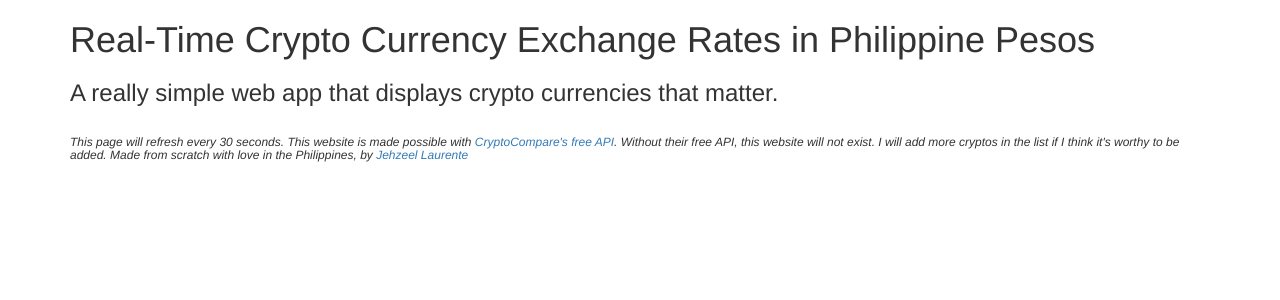
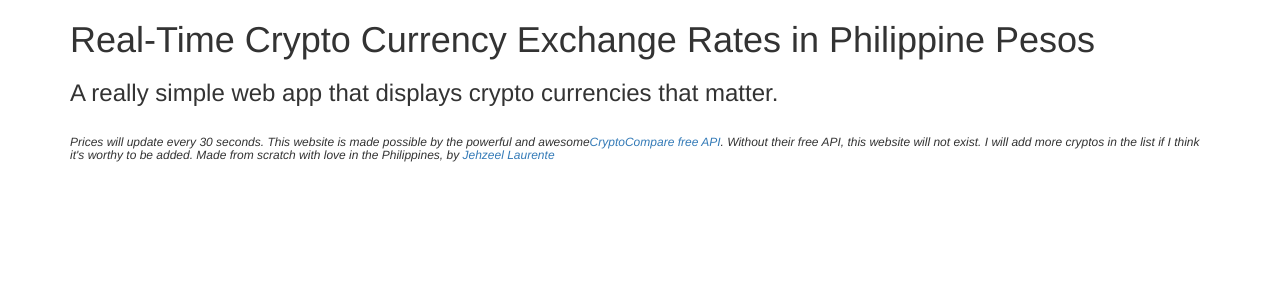
Before and after one commit to jehzlau/cryptocurrency, a PHP site: page / in a window 1280 px wide. Shown: the top 300 px of the page. Run offline with PHP 8.4, Linux system fonts and the light colour scheme; data that the repository does not hold is empty.

Commit message:
Modified footer notes

```diff
--- a/index.php
+++ b/index.php
@@ -30,6 +30,7 @@ padding-top: 10px;
 font-style: italic;
 clear: both;
 }
+
 </style>
 <link href="https://maxcdn.bootstrapcdn.com/bootstrap/3.3.7/css/bootstrap.min.css" rel="stylesheet" integrity="sha384-BVYiiSIFeK1dGmJRAkycuHAHRg32OmUcww7on3RYdg4Va+PmSTsz/K68vbdEjh4u" crossorigin="anonymous">
 </head>
@@ -51,7 +52,9 @@ foreach($json as $cc => $value) {
 ?>
 
 <div class="bottom-text">
-<h6>This page will refresh every 30 seconds. This website is made possible with <a target="_blank" href="https://www.cryptocompare.com/api/">CryptoCompare's free API</a>. Without their free API, this website will not exist. I will add more cryptos in the list if I think it's worthy to be added. Made from scratch with love in the Philippines, by <a target="_blank" href="http://www.jehzlau.com/">Jehzeel Laurente</a></h6>
+<h6>Prices will update every 30 seconds. This website is made possible by the powerful and awesome<a
+target="_blank"
+href="https://www.cryptocompare.com/api/">CryptoCompare free API</a>. Without their free API, this website will not exist. I will add more cryptos in the list if I think it's worthy to be added. Made from scratch with love in the Philippines, by <a target="_blank" href="http://www.jehzlau.com/">Jehzeel Laurente</a></h6>
 </div>
 </div>
 </body>
```
